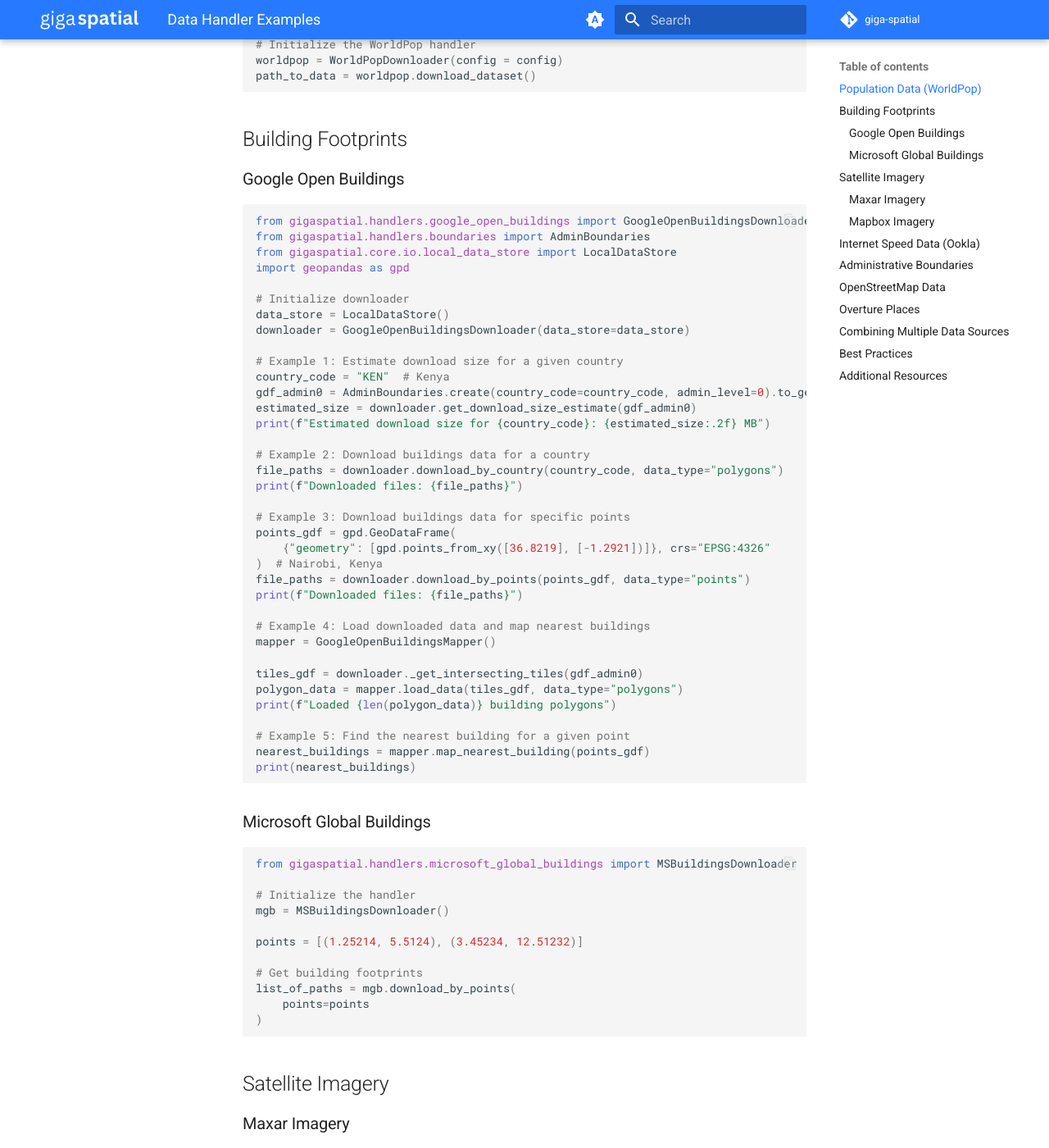
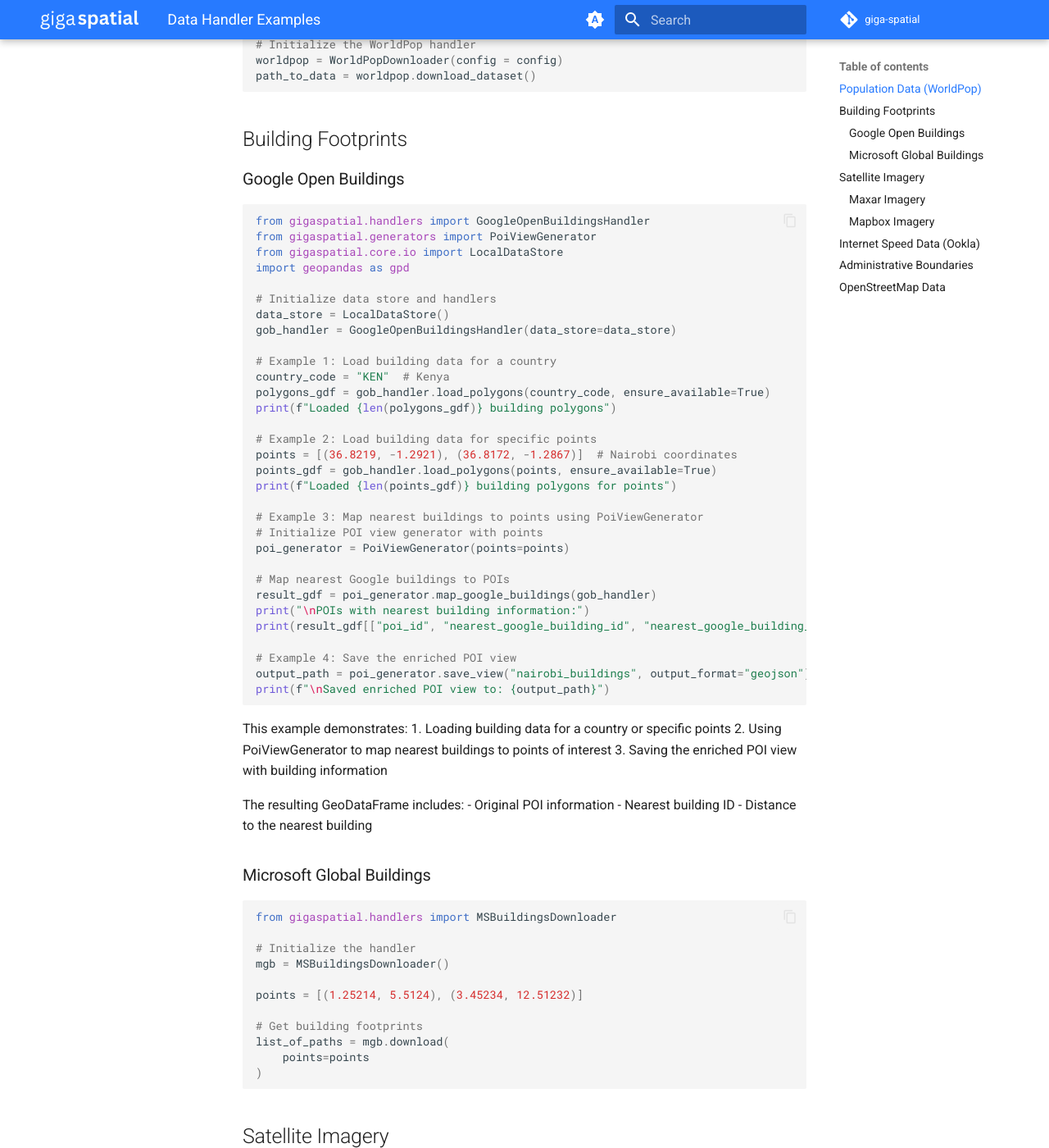
Before and after one commit to unicef/giga-spatial, an MkDocs documentation site: the page built from docs/examples/basic.md, in a window 1280 px wide and 1400 px high, scrolled down 488 px. Shown: the whole window at 82% size. Built offline with MkDocs 1.6.1 and Material for MkDocs 9.7.7, drawn with Linux system fonts in a browser that asks for light colours; plug-ins that fetch from the network failed and are left out; comment, search, counter and statistics services are not loaded; the version menu is left out; some of the changed text lies outside the part shown.

Commit message:
release: v0.6.3 - HDX/RWI refactor, multi-band raster support, GHSL fix, docs & cleanup'

````diff
--- a/docs/examples/basic.md
+++ b/docs/examples/basic.md
@@ -23,48 +23,53 @@ path_to_data = worldpop.download_dataset()
 ### Google Open Buildings
 
 ```python
-from gigaspatial.handlers.google_open_buildings import GoogleOpenBuildingsDownloader, GoogleOpenBuildingsMapper
-from gigaspatial.handlers.boundaries import AdminBoundaries
-from gigaspatial.core.io.local_data_store import LocalDataStore
+from gigaspatial.handlers import GoogleOpenBuildingsHandler
+from gigaspatial.generators import PoiViewGenerator
+from gigaspatial.core.io import LocalDataStore
 import geopandas as gpd
 
-# Initialize downloader
+# Initialize data store and handlers
 data_store = LocalDataStore()
-downloader = GoogleOpenBuildingsDownloader(data_store=data_store)
+gob_handler = GoogleOpenBuildingsHandler(data_store=data_store)
 
-# Example 1: Estimate download size for a given country
+# Example 1: Load building data for a country
 country_code = "KEN"  # Kenya
-gdf_admin0 = AdminBoundaries.create(country_code=country_code, admin_level=0).to_geodataframe()
-estimated_size = downloader.get_download_size_estimate(gdf_admin0)
-print(f"Estimated download size for {country_code}: {estimated_size:.2f} MB")
+polygons_gdf = gob_handler.load_polygons(country_code, ensure_available=True)
+print(f"Loaded {len(polygons_gdf)} building polygons")
 
-# Example 2: Download buildings data for a country
-file_paths = downloader.download_by_country(country_code, data_type="polygons")
-print(f"Downloaded files: {file_paths}")
+# Example 2: Load building data for specific points
+points = [(36.8219, -1.2921), (36.8172, -1.2867)]  # Nairobi coordinates
+points_gdf = gob_handler.load_polygons(points, ensure_available=True)
+print(f"Loaded {len(points_gdf)} building polygons for points")
 
-# Example 3: Download buildings data for specific points
-points_gdf = gpd.GeoDataFrame(
-    {"geometry": [gpd.points_from_xy([36.8219], [-1.2921])]}, crs="EPSG:4326"
-)  # Nairobi, Kenya
-file_paths = downloader.download_by_points(points_gdf, data_type="points")
-print(f"Downloaded files: {file_paths}")
+# Example 3: Map nearest buildings to points using PoiViewGenerator
+# Initialize POI view generator with points
+poi_generator = PoiViewGenerator(points=points)
 
-# Example 4: Load downloaded data and map nearest buildings
-mapper = GoogleOpenBuildingsMapper()
+# Map nearest Google buildings to POIs
+result_gdf = poi_generator.map_google_buildings(gob_handler)
+print("\nPOIs with nearest building information:")
+print(result_gdf[["poi_id", "nearest_google_building_id", "nearest_google_building_distance"]].head())
 
-tiles_gdf = downloader._get_intersecting_tiles(gdf_admin0)
-polygon_data = mapper.load_data(tiles_gdf, data_type="polygons")
-print(f"Loaded {len(polygon_data)} building polygons")
+# Example 4: Save the enriched POI view
+output_path = poi_generator.save_view("nairobi_buildings", output_format="geojson")
+print(f"\nSaved enriched POI view to: {output_path}")
+```
 
-# Example 5: Find the nearest building for a given point
-nearest_buildings = mapper.map_nearest_building(points_gdf)
-print(nearest_buildings)
-```
+This example demonstrates:
+1. Loading building data for a country or specific points
+2. Using PoiViewGenerator to map nearest buildings to points of interest
+3. Saving the enriched POI view with building information
+
+The resulting GeoDataFrame includes:
+- Original POI information
+- Nearest building ID
+- Distance to the nearest building
 
 ### Microsoft Global Buildings
 
 ```python
-from gigaspatial.handlers.microsoft_global_buildings import MSBuildingsDownloader
+from gigaspatial.handlers import MSBuildingsDownloader
 
 # Initialize the handler
 mgb = MSBuildingsDownloader()
@@ -72,7 +77,7 @@ mgb = MSBuildingsDownloader()
 points = [(1.25214, 5.5124), (3.45234, 12.51232)]
 
 # Get building footprints
-list_of_paths = mgb.download_by_points(
+list_of_paths = mgb.download(
     points=points
 )
 ```
@@ -119,8 +124,8 @@ mapbox.download_images_by_coordinates(
 ## Internet Speed Data (Ookla)
 
 ```python
-from gigaspatial.core.io.local_data_store import LocalDataStore
-from gigaspatial.handlers.ookla_speedtest import (
+from gigaspatial.core.io import LocalDataStore
+from gigaspatial.handlers import (
     OoklaSpeedtestTileConfig, CountryOoklaTiles
 )
 
@@ -148,7 +153,7 @@ print(country_gdf.head())
 ## Administrative Boundaries
 
 ```python
-from gigaspatial.handlers.boundaries import AdminBoundaries
+from gigaspatial.handlers import AdminBoundaries
 
 # Load level-1 administrative boundaries for Kenya
 admin_boundaries = AdminBoundaries.create(country_code="KEN", admin_level=1)
@@ -178,72 +183,3 @@ fetcher = OSMAmenityFetcher(country_iso2="GH", amenity_types=["restaurant"])
 restaurants_df = fetcher.get_locations(since_year=2020)
 print(restaurants_df.head())
 ```
-
-## Overture Places
-
-```python
-from gigaspatial.handlers.overture import OvertureAmenityFetcher
-from shapely.geometry import Polygon
-import geopandas as gpd
-
-# Initialize the fetcher with country ISO3 code and amenity types
-fetcher = OvertureAmenityFetcher(country_iso3='KEN', amenity_types=['school', 'hospital'])
-
-# Example 1: Fetching all amenities for a given release
-gdf_all = fetcher.get_locations(release='2024-01-01')
-print(gdf_all.head())
-
-# Example 2: Fetching amenities within a specific bounding polygon
-polygon = Polygon([(36.8, -1.3), (36.9, -1.3), (36.9, -1.2), (36.8, -1.2), (36.8, -1.3)])
-gdf_filtered = fetcher.get_locations(release='2024-01-01', geometry=polygon)
-print(gdf_filtered.head())
-```
-
-## Combining Multiple Data Sources
-
-Here's an example of how to combine multiple data sources for analysis:
-
-```python
-# Initialize handlers
-buildings = GoogleOpenBuildingsHandler()
-population = WorldPopHandler()
-boundaries = BoundariesHandler()
-
-# Get administrative boundaries
-admin_areas = boundaries.get_admin_boundaries(
-    country_code="KEN",
-    admin_level=2
-)
-
-# Get building footprints and population data
-for area in admin_areas.itertuples():
-    # Get buildings
-    area_buildings = buildings.get_buildings(
-        geometry=area.geometry
-    )
-
-    # Get population
-    area_population = population.get_population_stats(
-        boundaries=area.geometry,
-        year=2020
-    )
-
-    # Calculate metrics
-    building_density = len(area_buildings) / area.geometry.area
-    population_density = area_population['total_population'] / area.geometry.area
-
-    # Your analysis here...
-```
-
-## Best Practices
-
-1. Cache downloaded data when possible
-2. Use appropriate spatial indices for large datasets
-3. Handle errors and edge cases gracefully
-4. Consider memory usage when working with large areas
-
-## Additional Resources
-
-- Check the [API Reference](../api/core.md) for detailed method documentation
-- See [Advanced Features](../user-guide/advanced-features.md) for more complex usage
-- Review the [Contributing Guide](../contributing.md) if you want to add new handlers
--- a/gigaspatial/__init__.py
+++ b/gigaspatial/__init__.py
@@ -1 +1 @@
-__version__ = "0.6.2"
+__version__ = "0.6.3"
````
Also changed, not shown: other parts of docs/examples/basic.md (+3 -3 lines), CHANGELOG.md (+45 -0 lines), README.md (+17 -7 lines), docs/changelog.md (+21 -1 lines), docs/examples/downloading/ghsl.md (+39 -16 lines), docs/getting-started/installation.md (+17 -10 lines), docs/getting-started/quickstart.md (+38 -21 lines), 6 other files.
